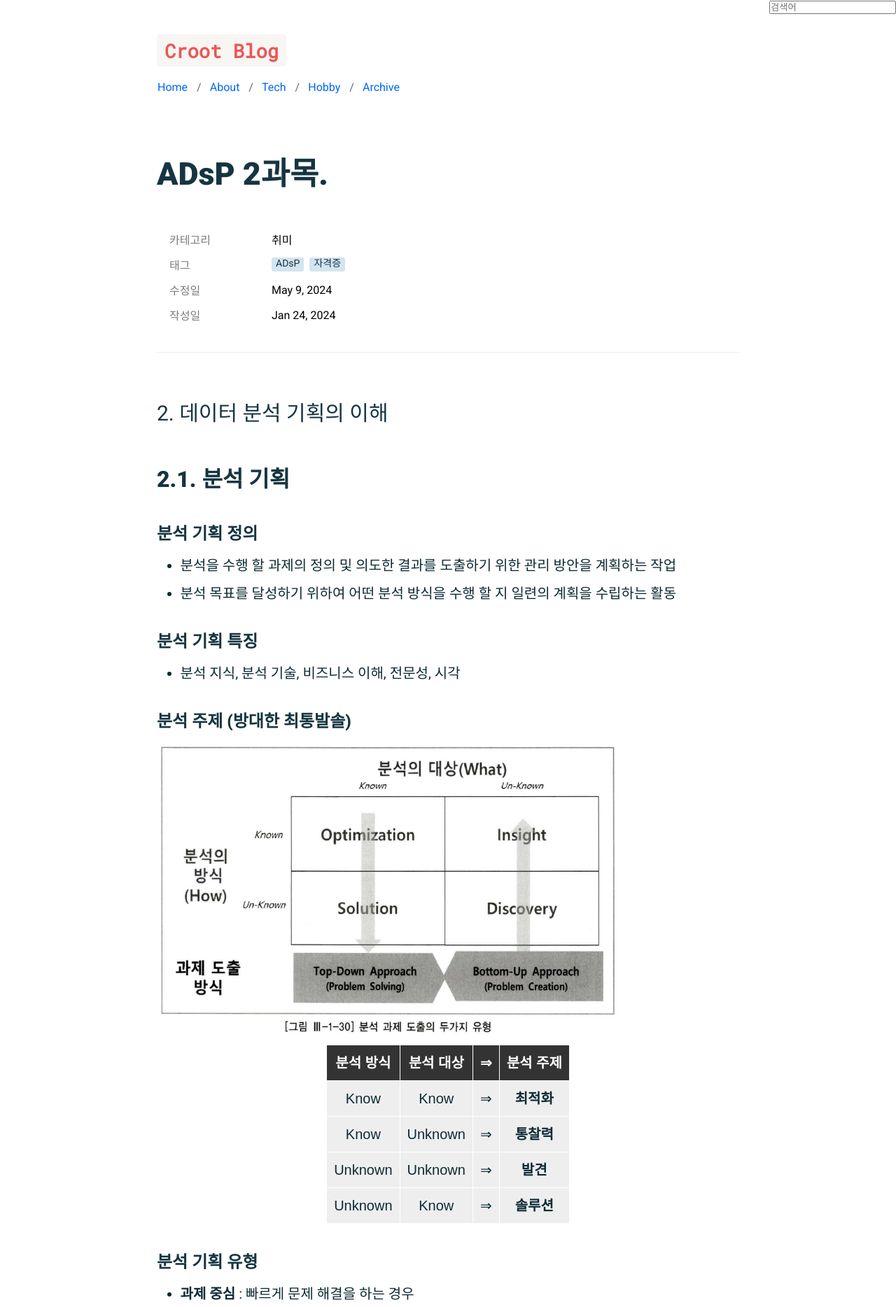
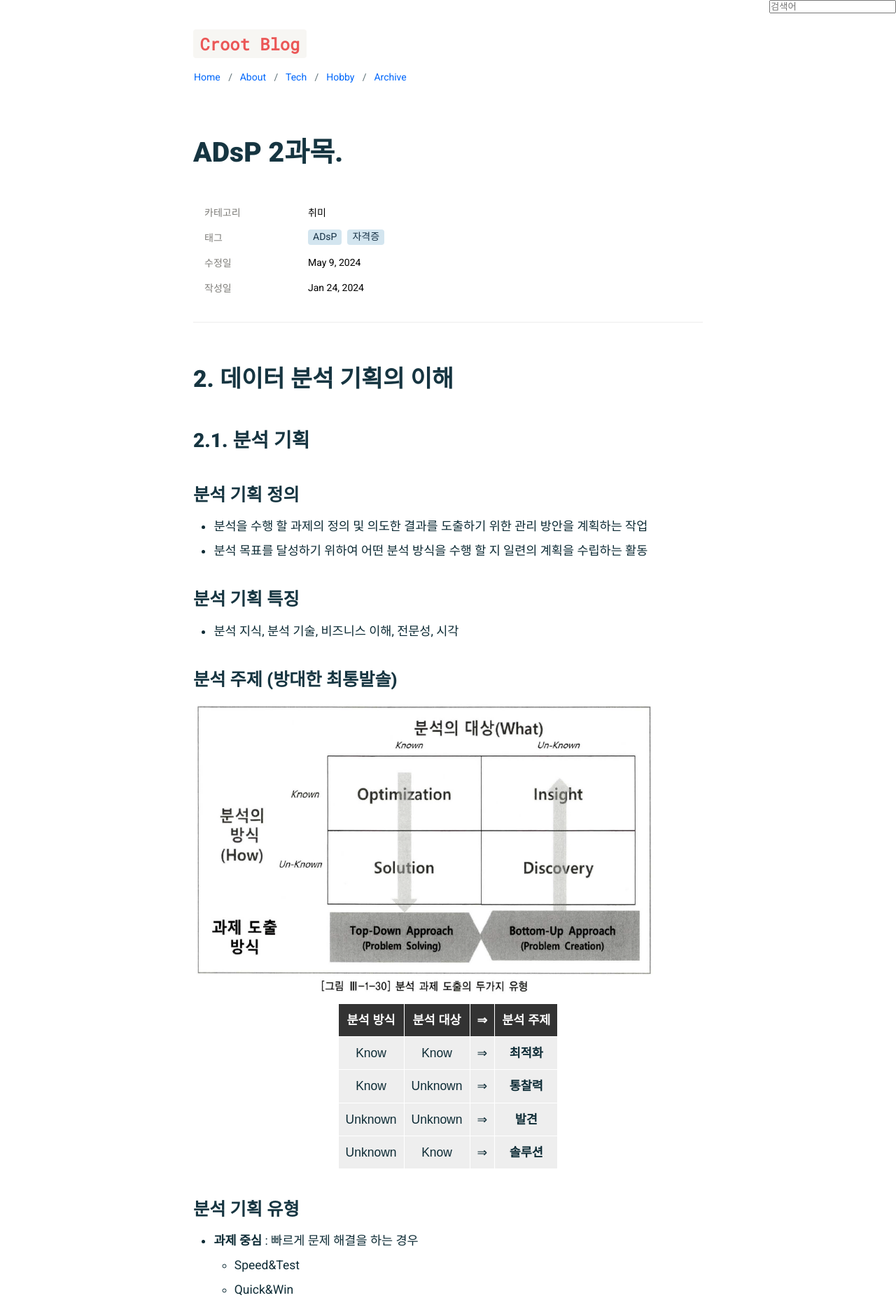
Before and after one commit to croot-dev/croot.kr, a Jekyll site: the page built from _posts/2024-01-24-ADsP-2과목.-.md, in a window 1280 px wide. Shown: the top 1868 px of the page at 70% size. Built offline with Jekyll 4.4.1, drawn with Linux system fonts in a browser that asks for light colours; comment, search, counter and statistics services are not loaded.

Commit message:
💄 style: 포스트 스타일 개선

```diff
--- a/_sass/base/_reset.scss
+++ b/_sass/base/_reset.scss
@@ -18,7 +18,7 @@ html {
     min-height: 100%;
     box-sizing: border-box;
     -webkit-tap-highlight-color: transparent;
-    font-size: 16px; // Make it easy to calculate rems to px
+    font-size: 14px; // Make it easy to calculate rems to px
 }
 
 body {
@@ -50,7 +50,7 @@ h3,
 h4,
 h5,
 h6 {
-    font-weight: 400;
+    font-weight: 700;
     color: $c-base__02;
 }
 
--- a/_sass/components/_article.scss
+++ b/_sass/components/_article.scss
@@ -74,6 +74,9 @@
         margin-bottom: .5em;
     }
 
+    h1 {
+        @include fs--heading-1;
+    }
     h2 {
         @include fs--heading-2;
     }
--- a/_sass/components/_tag.scss
+++ b/_sass/components/_tag.scss
@@ -68,12 +68,11 @@
   flex-shrink: 0;
   min-width: 0px;
   max-width: 100%;
-  height: 20px;
-  border-radius: 3px;
-  padding-left: 6px;
-  padding-right: 6px;
-  font-size: 14px;
-  line-height: 120%;
+  height: 1.6em;
+  border-radius: 4px;
+  padding: 0.2em 0.5em;
+  font-size: 1em;
+  line-height: 1.2;
   color: rgb(24, 51, 71);
   background: rgb(211, 229, 239);
   margin: 0px;
--- a/_sass/helpers/_mixins.scss
+++ b/_sass/helpers/_mixins.scss
@@ -16,7 +16,7 @@
 
 // Font families
 @mixin ff--sans-serif($font-weight: normal) {
-    font-family: 'Roboto', 'Helvetica Neue', Helvetica, sans-serif;
+    font-family: 'Apple SD Gothic Neo', 'Apple Gothic', 'Roboto', 'Helvetica Neue', Helvetica, sans-serif;
     font-weight: $font-weight;
 }
 
@@ -53,13 +53,13 @@
     margin-top: 1.5em;
     margin-bottom: 0.5em;
     line-height: 1.5;
-    font-size: 1.5rem; // 20px
+    font-size: 1.8rem; // 20px
     font-weight: 600;
 }
 
 @mixin fs--heading-4 {
-    line-height: 1.6;
-    font-size: 1.8rem; // 18px
+    line-height: 1.5;
+    font-size: 1.6rem; // 18px
 }
 
 @mixin fs--body {
```
